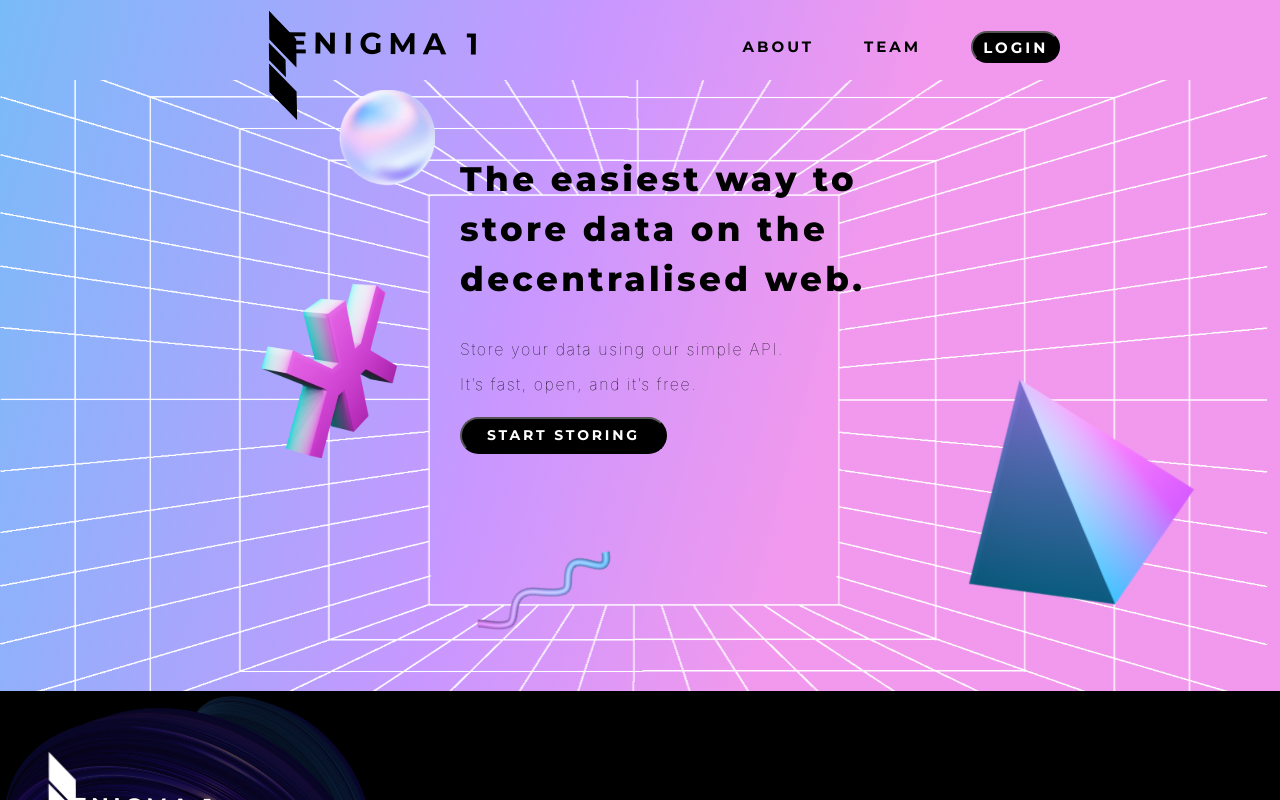
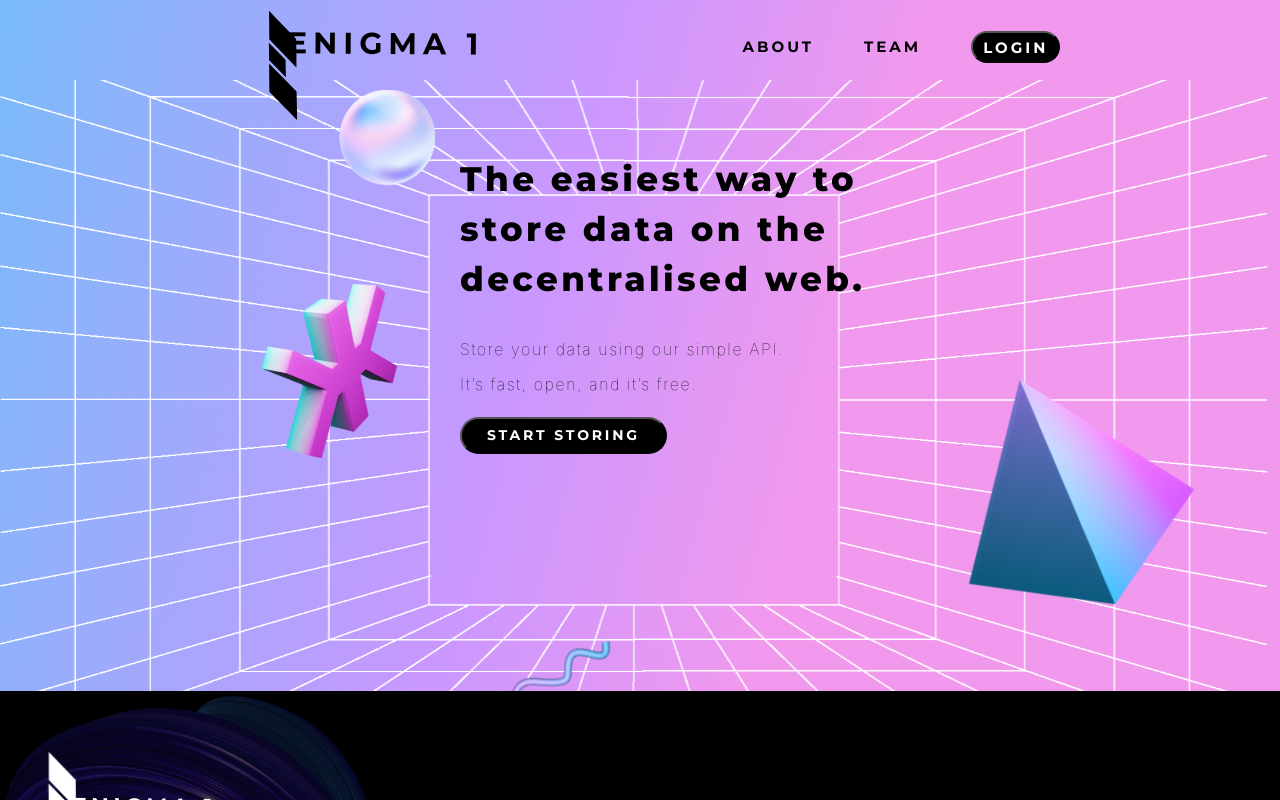
Before and after one commit to AnmolBansalDEV/SIH, a React (Create React App) app: page / in a window 1280 px wide. Shown: the top 800 px of the page. Built offline with nearby package versions, Linux system fonts and the light colour scheme.

Commit message:
register page

```diff
--- a/src/App.css
+++ b/src/App.css
@@ -39,7 +39,7 @@ z-index: 0;
     position: absolute;
     z-index: 0;
     width: 160px;
-    top: 460px;
+    top: 550px;
     left: 550px;
 }
 
```
